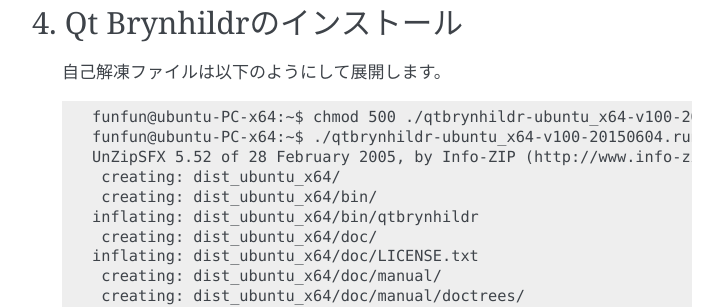
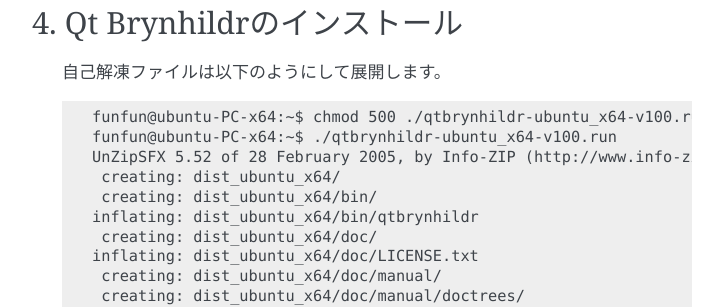
Before and after one commit to funfun-dc5/qtbrynhildr, a Sphinx documentation site: the page built from doc/manual/source/client_setting_ubuntu.rst, in a window 1280 px wide and 900 px high, scrolled down 7258 px. Shown: the part 152-459 px from the top of the window, without its empty margins (388-1111 px from the left). Built offline with Sphinx 7.4.7, drawn with Linux system fonts in a browser that asks for light colours; some of the changed text lies outside the part shown.

Commit message:
deleted date string from package string

```diff
--- a/doc/manual/source/client_setting_ubuntu.rst
+++ b/doc/manual/source/client_setting_ubuntu.rst
@@ -13,11 +13,11 @@
 
  [64bit版]
 
-   qtbrynhildr-ubuntu_x64-v100-20150604.run
+   qtbrynhildr-ubuntu_x64-v100.run
 
  [32bit版]
 
-   qtbrynhildr-ubuntu_x86-v100-20150604.run
+   qtbrynhildr-ubuntu_x86-v100.run
 
 (2).Qt5のダウンロード [1]_
 ^^^^^^^^^^^^^^^^^^^^^^^^^^^
@@ -92,8 +92,8 @@
 
  自己解凍ファイルは以下のようにして展開します。 ::
 
-  funfun@ubuntu-PC-x64:~$ chmod 500 ./qtbrynhildr-ubuntu_x64-v100-20150604.run
-  funfun@ubuntu-PC-x64:~$ ./qtbrynhildr-ubuntu_x64-v100-20150604.run
+  funfun@ubuntu-PC-x64:~$ chmod 500 ./qtbrynhildr-ubuntu_x64-v100.run
+  funfun@ubuntu-PC-x64:~$ ./qtbrynhildr-ubuntu_x64-v100.run
   UnZipSFX 5.52 of 28 February 2005, by Info-ZIP (http://www.info-zip.org).
    creating: dist_ubuntu_x64/
    creating: dist_ubuntu_x64/bin/
```
Also changed, not shown: 3 other files.
